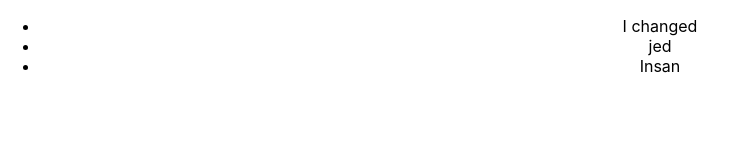
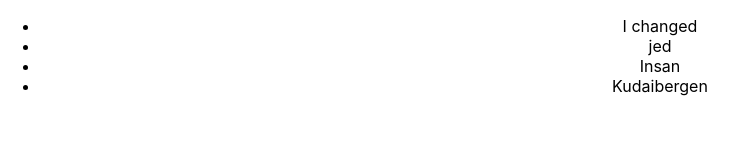
Before and after one commit to InsanRysbekov77/test, a React (Create React App) app: page / in a window 1280 px wide. Shown: the top 166 px of the page, without its empty margins (0-747 px from the left). Built offline with nearby package versions, Linux system fonts and the light colour scheme.

Commit message:
I added new li

```diff
--- a/src/App.js
+++ b/src/App.js
@@ -9,6 +9,7 @@ function App() {
           <li>I changed</li>
           <li>jed</li>
           <li>Insan</li>
+          <li>Kudaibergen</li>
         </ul>
       </div>
     </div>
```
